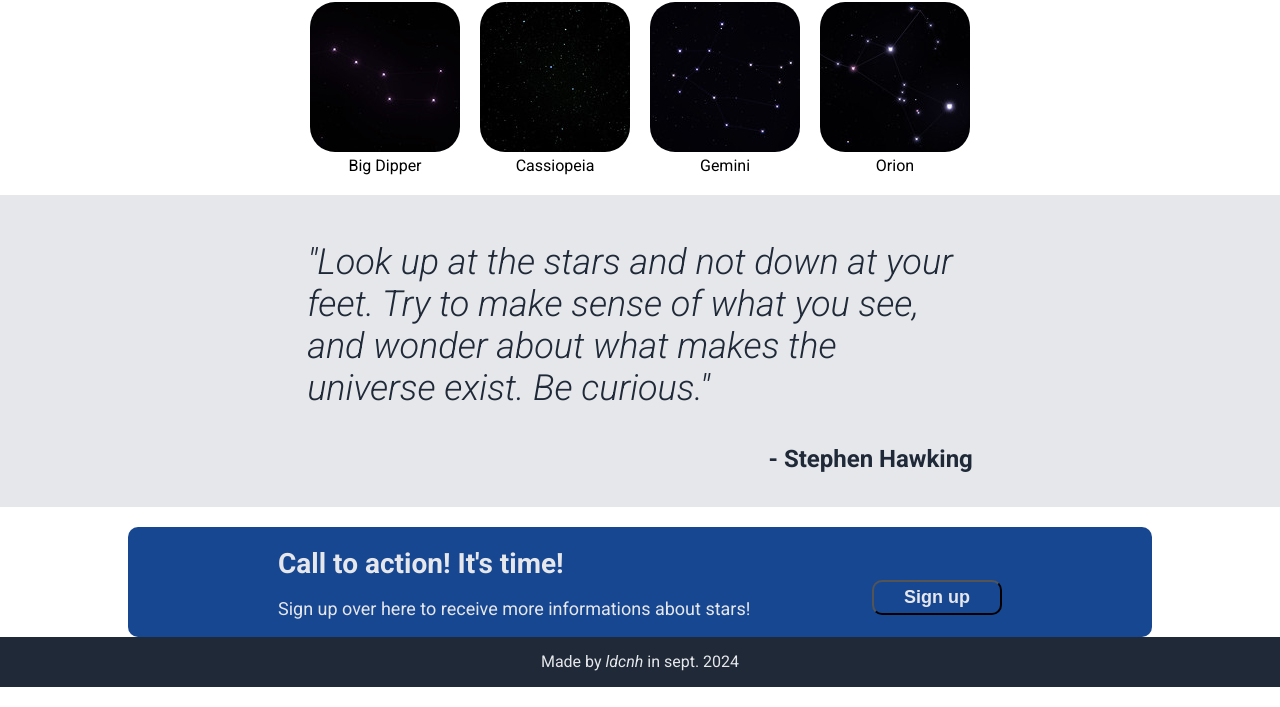
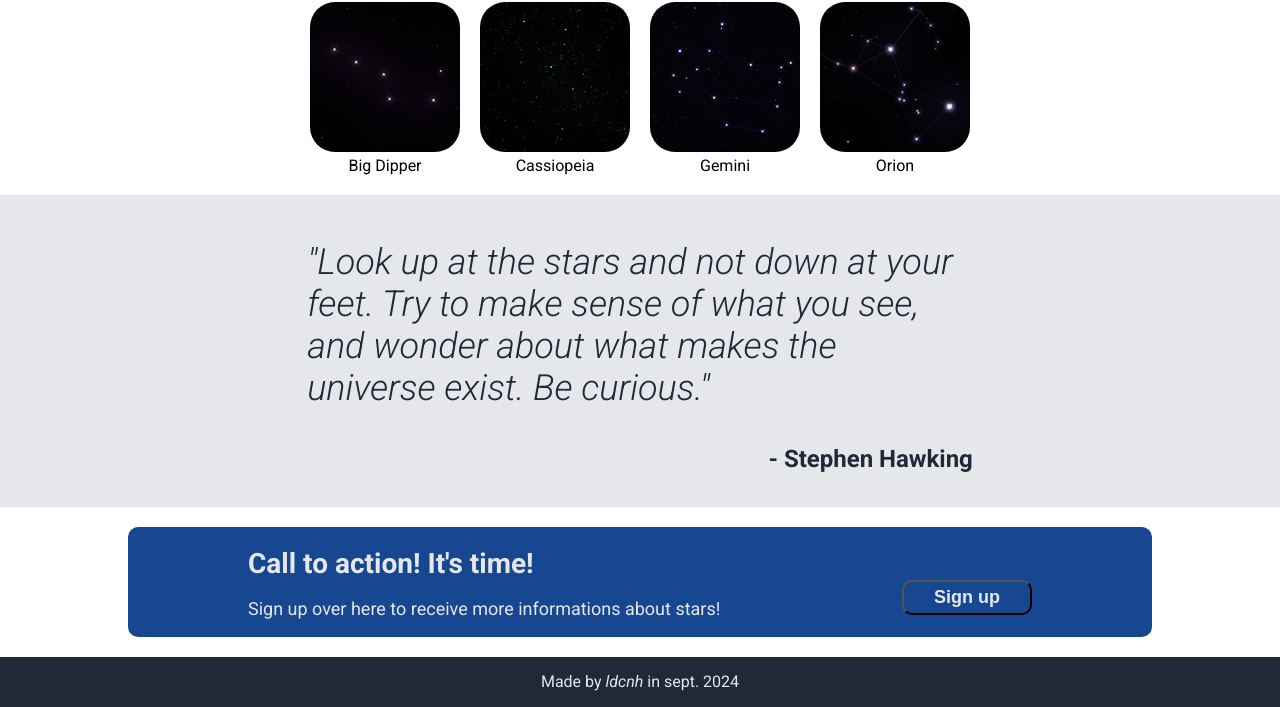
Before and after one commit to ldcnh/astronofacts-first-land-page, a plain HTML site: page index.html in a window 1280 px wide. Shown: the part 473-1180 px from the top of the page. Drawn offline with Linux system fonts and the light colour scheme.

Commit message:
Add space between the two last content blocks
There was a space missing between the "ask" container and footer when
the window was zoomed at 100%. A margin was added to make it more
consistent.

```diff
--- a/styles.css
+++ b/styles.css
@@ -136,7 +136,8 @@ p.author{
   display: flex;
   flex-direction: column;
   border-radius: 10px;
-  padding: 20px 150px 0px;
+  padding: 20px 120px 0px;
+  margin-bottom: 20px;
 }
 
 p.call{
```
